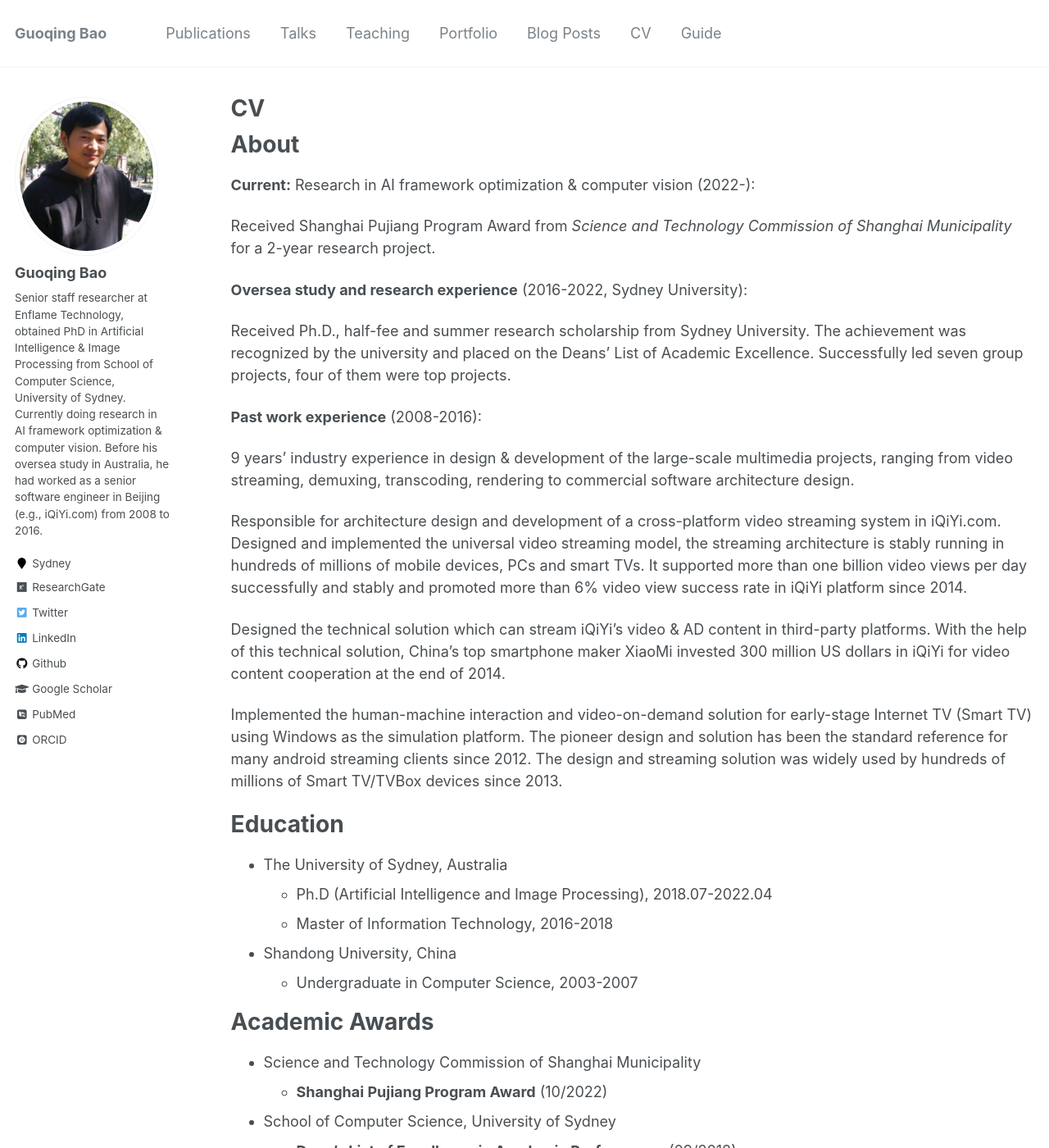
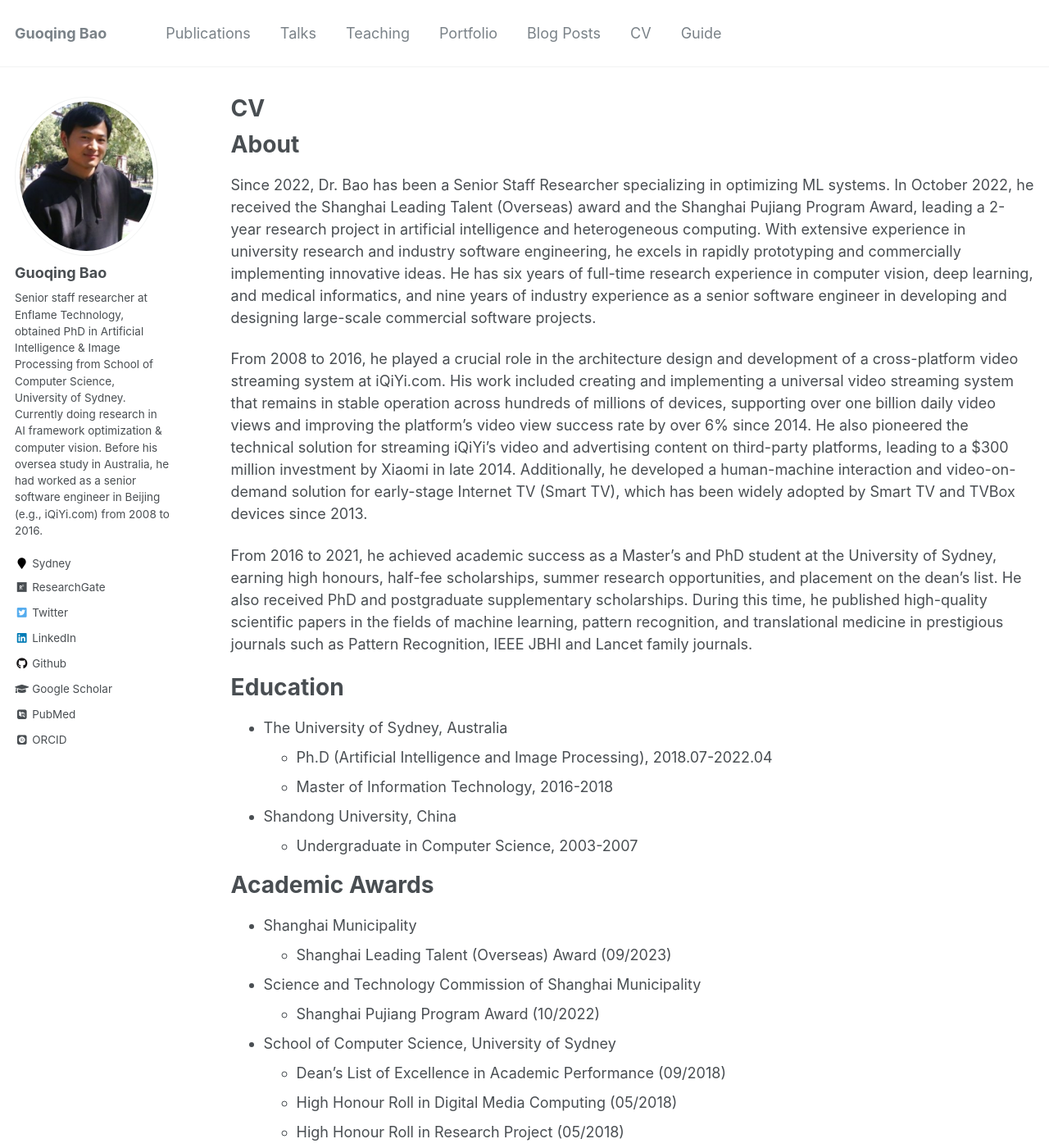
Before and after one commit to guoqingbao/guoqingbao.github.io, a Jekyll site: the page built from _pages/cv.md, in a window 1280 px wide and 1400 px high. Shown: the whole window at 82% size. Built offline with Jekyll 4.4.1, drawn with Linux system fonts in a browser that asks for light colours; some web fonts are replaced; some of the changed text lies outside the part shown.

Commit message:
Update cv.md

```diff
--- a/_pages/cv.md
+++ b/_pages/cv.md
@@ -11,24 +11,11 @@ redirect_from:
 
 About
 ======
-**Current:** Research in AI framework optimization & computer vision (2022-):
+Since 2022, Dr. Bao has been a Senior Staff Researcher specializing in optimizing ML systems. In October 2022, he received the Shanghai Leading Talent (Overseas) award and the Shanghai Pujiang Program Award, leading a 2-year research project in artificial intelligence and heterogeneous computing. With extensive experience in university research and industry software engineering, he excels in rapidly prototyping and commercially implementing innovative ideas. He has six years of full-time research experience in computer vision, deep learning, and medical informatics, and nine years of industry experience as a senior software engineer in developing and designing large-scale commercial software projects.
 
-Received Shanghai Pujiang Program Award from _Science and Technology Commission of Shanghai Municipality_ for a 2-year research project.
+From 2008 to 2016, he played a crucial role in the architecture design and development of a cross-platform video streaming system at iQiYi.com. His work included creating and implementing a universal video streaming system that remains in stable operation across hundreds of millions of devices, supporting over one billion daily video views and improving the platform's video view success rate by over 6% since 2014. He also pioneered the technical solution for streaming iQiYi's video and advertising content on third-party platforms, leading to a $300 million investment by Xiaomi in late 2014. Additionally, he developed a human-machine interaction and video-on-demand solution for early-stage Internet TV (Smart TV), which has been widely adopted by Smart TV and TVBox devices since 2013.
 
-**Oversea study and research experience** (2016-2022, Sydney University):
-
-Received Ph.D., half-fee and summer research scholarship from Sydney University. The achievement was recognized by the university and placed on the Deans' List of Academic Excellence. Successfully led seven group projects, four of them were top projects.
-
-
-**Past work experience** (2008-2016):
-
-9 years' industry experience in design & development of the large-scale multimedia projects, ranging from video streaming, demuxing, transcoding, rendering to commercial software architecture design.
-
-Responsible for architecture design and development of a cross-platform video streaming system in iQiYi.com. Designed and implemented the universal video streaming model, the streaming architecture is stably running in hundreds of millions of mobile devices, PCs and smart TVs. It supported more than one billion video views per day successfully and stably and promoted more than 6% video view success rate in iQiYi platform since 2014.
-
-Designed the technical solution which can stream iQiYi's video & AD content in third-party platforms. With the help of this technical solution, China’s top smartphone maker XiaoMi invested 300 million US dollars in iQiYi for video content cooperation at the end of 2014.
-
-Implemented the human-machine interaction and video-on-demand solution for early-stage Internet TV (Smart TV) using Windows as the simulation platform. The pioneer design and solution has been the standard reference for many android streaming clients since 2012. The design and streaming solution was widely used by hundreds of millions of Smart TV/TVBox devices since 2013.
+From 2016 to 2021, he achieved academic success as a Master's and PhD student at the University of Sydney, earning high honours, half-fee scholarships, summer research opportunities, and placement on the dean's list. He also received PhD and postgraduate supplementary scholarships. During this time, he published high-quality scientific papers in the fields of machine learning, pattern recognition, and translational medicine in prestigious journals such as Pattern Recognition, IEEE JBHI and Lancet family journals.
 
 Education
 ======
@@ -40,18 +27,20 @@ Education
 
 Academic Awards
 ======
+* Shanghai Municipality
+  * Shanghai Leading Talent (Overseas) Award (09/2023)
 * Science and Technology Commission of Shanghai Municipality
-  * **Shanghai Pujiang Program Award** (10/2022)
+  * Shanghai Pujiang Program Award (10/2022)
 * School of Computer Science, University of Sydney
-  * **Dean's List of Excellence in Academic Performance** (09/2018)
-  * **High Honour Roll in Digital Media Computing** (05/2018)
-  * **High Honour Roll in Research Project** (05/2018)
-  * **Summer Research Scholarship** (11/2017)
-  * **Half-Fee scholarship** (05/2017)
+  * Dean's List of Excellence in Academic Performance (09/2018)
+  * High Honour Roll in Digital Media Computing (05/2018)
+  * High Honour Roll in Research Project (05/2018)
+  * Summer Research Scholarship (11/2017)
+  * Half-Fee scholarship (05/2017)
 * Ph.D. Scholarship, University of Sydney
-  * **Engineering and Information Technologies Research Scholarship** (04/2018)
-  * **Postgraduate Research Supplementary Scholarship** (08/2018)
-  * **University of Sydney International Scholarship (USydIS)** (08/2018)
+  * Engineering and Information Technologies Research Scholarship (04/2018)
+  * **Postgraduate Research Supplementary Scholarship (08/2018)
+  * University of Sydney International Scholarship (USydIS) (08/2018)
 
 Publications
 ======
```
Also changed, not shown: other parts of _pages/cv.md (+2 -3 lines).
